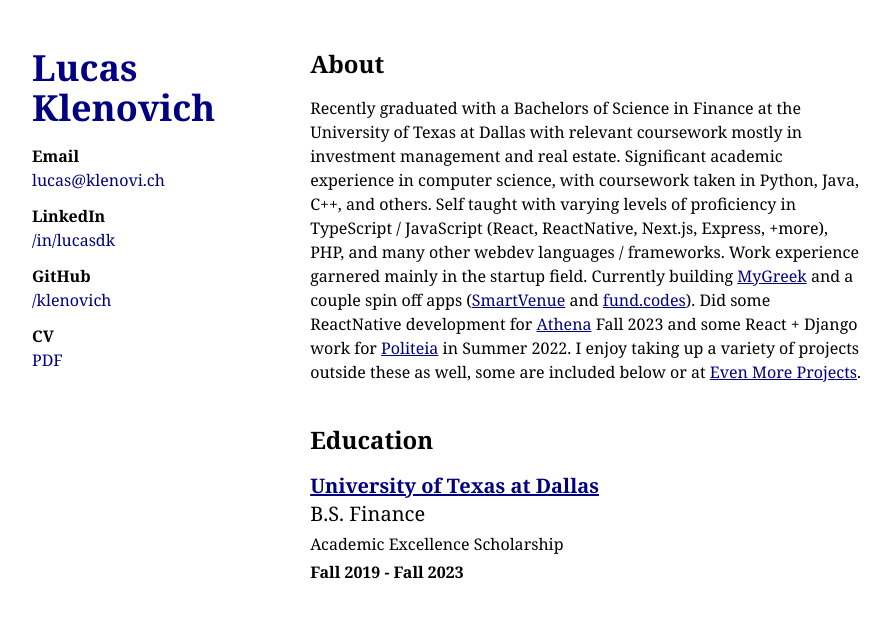
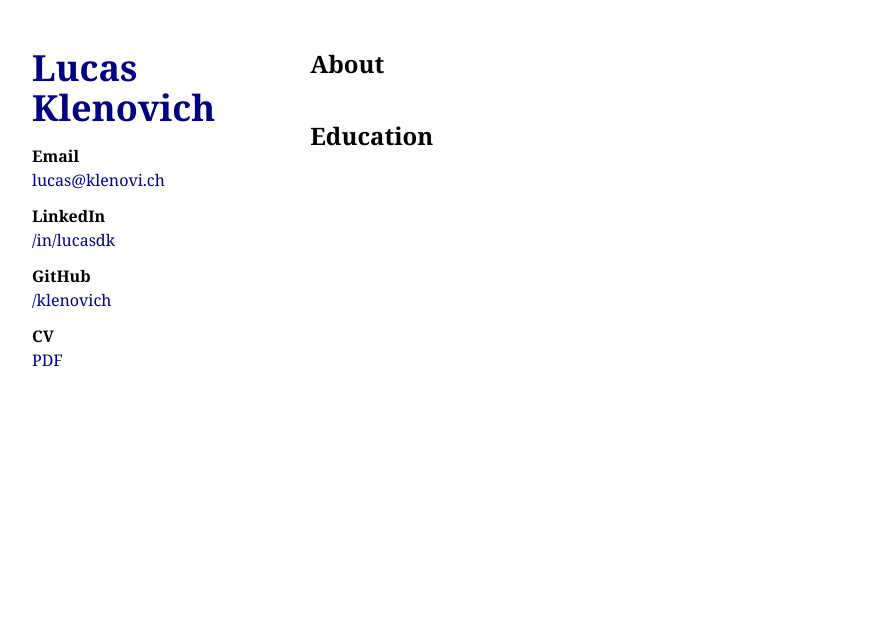
Before and after one commit to klenovich/lucasdotklenovidotch, a Next.js app: page / in a window 1280 px wide. Shown: the top 618 px of the page, without its empty margins (192-1082 px from the left). Built offline with nearby package versions, Linux system fonts and the light colour scheme.

Commit message:
Update page.tsx

```diff
--- a/app/page.tsx
+++ b/app/page.tsx
@@ -9,7 +9,7 @@ export default function Home() {
           <header className="mb-4">
             <h1 className="text-2xl font-serif font-bold">About</h1>
           </header>
-          <p className="font-serif"> Recently graduated with a Bachelors of Science in Finance at the University of Texas at Dallas with relevant coursework mostly in investment management and real estate. Significant academic experience in computer science, with coursework taken in Python, Java, C++, and others. Self taught with varying levels of proficiency in TypeScript / JavaScript (React, ReactNative, Next.js, Express, +more), PHP, and many other webdev languages / frameworks. Work experience garnered mainly in the startup field. Currently building <Link className='underline text-[#000080]' href="/mygreek">MyGreek</Link> and a couple spin off apps (<Link className='underline text-[#000080]' href="/smartvenue">SmartVenue</Link> and <Link className='underline text-[#000080]' href="/fundcodes">fund.codes</Link>). Did some ReactNative development for <Link className='underline text-[#000080]' href="/athena">Athena</Link> Fall 2023 and some React + Django work for <Link className='underline text-[#000080]' href="/politeia">Politeia</Link> in Summer 2022. I enjoy taking up a variety of projects outside these as well, some are included below or at <Link className='underline text-[#000080]' href="/projects/#more">Even More Projects</Link>.</p>
+          {/*<p className="font-serif"> Recently graduated with a Bachelors of Science in Finance at the University of Texas at Dallas with relevant coursework mostly in investment management and real estate. Significant academic experience in computer science, with coursework taken in Python, Java, C++, and others. Self taught with varying levels of proficiency in TypeScript / JavaScript (React, ReactNative, Next.js, Express, +more), PHP, and many other webdev languages / frameworks. Work experience garnered mainly in the startup field. Currently building <Link className='underline text-[#000080]' href="/mygreek">MyGreek</Link> and a couple spin off apps (<Link className='underline text-[#000080]' href="/smartvenue">SmartVenue</Link> and <Link className='underline text-[#000080]' href="/fundcodes">fund.codes</Link>). Did some ReactNative development for <Link className='underline text-[#000080]' href="/athena">Athena</Link> Fall 2023 and some React + Django work for <Link className='underline text-[#000080]' href="/politeia">Politeia</Link> in Summer 2022. I enjoy taking up a variety of projects outside these as well, some are included below or at <Link className='underline text-[#000080]' href="/projects/#more">Even More Projects</Link>.</p>*/}
         </section>
 
 
@@ -18,12 +18,13 @@ export default function Home() {
             <h1 className="text-2xl font-serif font-bold">Education</h1>
           </header>
           {/*<Link href="/utd">*/}
+          {/*
           <article className="mb-8 cursor-pointer hover:bg-blue-200 rounded">
             <h2 className="text-xl font-serif font-bold underline text-[#000080]">University of Texas at Dallas</h2>
             <p className="text-xl font-serif">B.S. Finance</p>
             <p className="mt-1 font-serif">Academic Excellence Scholarship</p>
             <p className="mt-1 font-serif font-semibold">Fall 2019 - Fall 2023</p>
-          </article>
+          </article>*/}
           {/*</Link>*/}
         </section>
 
```
